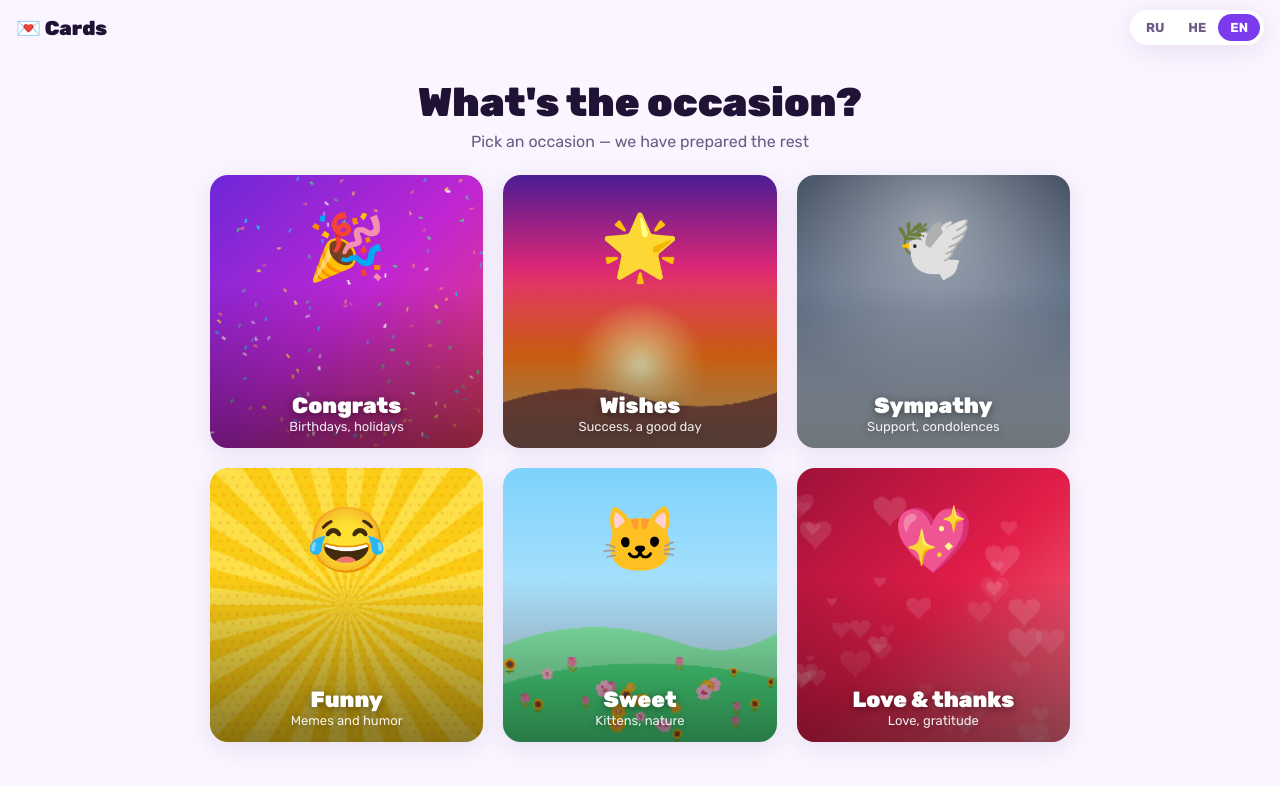
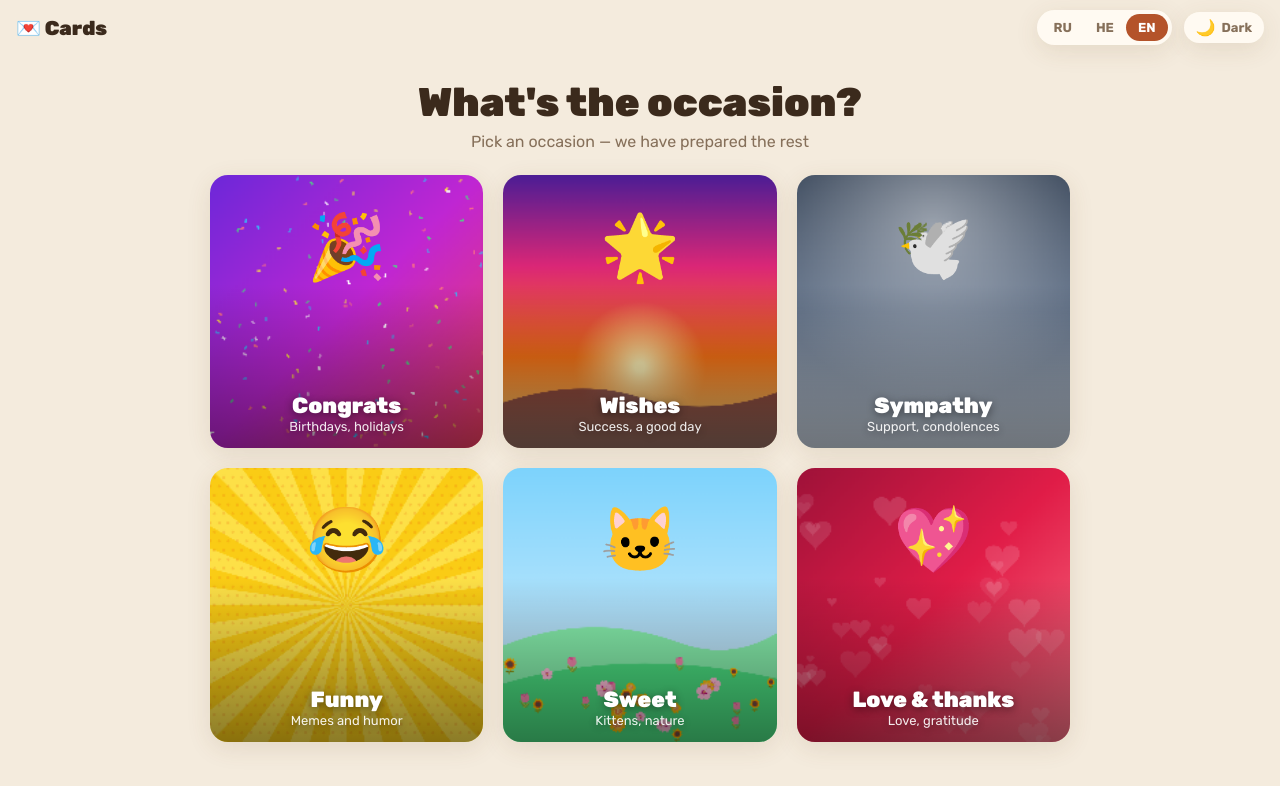
Before and after one commit to adambrook2009-eng/cardmaker, a React (Vite) app: page / in a window 1280 px wide. Shown: the top 786 px of the page. Built offline with nearby package versions, Linux system fonts and the light colour scheme; no server answers.

Commit message:
Theme switch in header: beige or dark interface, remembered, no flash on load

```diff
--- a/index.html
+++ b/index.html
@@ -3,7 +3,15 @@
   <head>
     <meta charset="UTF-8" />
     <meta name="viewport" content="width=device-width, initial-scale=1, viewport-fit=cover" />
-    <meta name="theme-color" content="#7c3aed" />
+    <meta name="theme-color" content="#f4ebdd" />
+    <script>
+      // Тема до загрузки интерфейса — чтобы не мелькала другая
+      try {
+        var th = localStorage.getItem('cardmaker.theme');
+        if (th !== 'beige' && th !== 'dark') th = matchMedia('(prefers-color-scheme: dark)').matches ? 'dark' : 'beige';
+        document.documentElement.dataset.theme = th;
+      } catch (e) {}
+    </script>
     <link rel="manifest" href="./manifest.webmanifest" />
     <link rel="icon" href="./icon.svg" type="image/svg+xml" />
     <link rel="preconnect" href="https://fonts.googleapis.com" />
--- a/src/App.tsx
+++ b/src/App.tsx
@@ -5,6 +5,7 @@ import type { CategoryId } from './types';
 import { CATEGORIES, getCategory } from './data/categories';
 import { PRESETS } from './data/fx';
 import { LanguageSwitcher } from './components/LanguageSwitcher';
+import { ThemeToggle } from './components/ThemeToggle';
 import { CategoryPicker } from './components/CategoryPicker';
 import { Editor } from './components/Editor';
 
@@ -40,6 +41,7 @@ export default function App() {
           </span>
         )}
         <LanguageSwitcher />
+        <ThemeToggle />
       </header>
 
       <main>{card ? <Editor api={api as CardApi} /> : <CategoryPicker onPick={api.start} />}</main>
--- /dev/null
+++ b/src/components/ThemeToggle.tsx
@@ -0,0 +1,41 @@
+import { useEffect, useState } from 'react';
+import { useI18n } from '../i18n/I18nProvider';
+
+export type Theme = 'beige' | 'dark';
+const KEY = 'cardmaker.theme';
+
+/** Текущая тема: сохранённая или как в системе. Её же ставит скрипт в index.html до загрузки. */
+function initialTheme(): Theme {
+  try {
+    const saved = localStorage.getItem(KEY);
+    if (saved === 'beige' || saved === 'dark') return saved;
+  } catch {
+    /* приватный режим */
+  }
+  return window.matchMedia?.('(prefers-color-scheme: dark)').matches ? 'dark' : 'beige';
+}
+
+/** Переключатель «тёмный ↔ бежевый» в шапке. */
+export function ThemeToggle() {
+  const { t } = useI18n();
+  const [theme, setTheme] = useState<Theme>(initialTheme);
+
+  useEffect(() => {
+    document.documentElement.dataset.theme = theme;
+    // цвет строки состояния на телефоне — под тему
+    document.querySelector('meta[name="theme-color"]')?.setAttribute('content', theme === 'dark' ? '#140c22' : '#f4ebdd');
+    try {
+      localStorage.setItem(KEY, theme);
+    } catch {
+      /* не запомним — не страшно */
+    }
+  }, [theme]);
+
+  const next: Theme = theme === 'dark' ? 'beige' : 'dark';
+  return (
+    <button className="theme-toggle" onClick={() => setTheme(next)} title={t.ui.themeSwitch} aria-label={t.ui.themeSwitch}>
+      <span className="theme-icon">{theme === 'dark' ? '☀️' : '🌙'}</span>
+      <span className="theme-label">{next === 'beige' ? t.ui.themeBeige : t.ui.themeDark}</span>
+    </button>
+  );
+}
--- a/src/i18n/strings.ts
+++ b/src/i18n/strings.ts
@@ -48,6 +48,9 @@ interface Dict {
     imageReady: string;
     previewTitle: string;
     edit: string;
+    themeSwitch: string;
+    themeBeige: string;
+    themeDark: string;
     uploadPhotos: string;
     addPhotos: string;
     photosLoading: string;
@@ -168,6 +171,9 @@ const ru: Dict = {
     imageReady: 'Открытка готова!',
     previewTitle: 'Предпросмотр',
     edit: 'Изменить',
+    themeSwitch: 'Сменить цвет интерфейса',
+    themeBeige: 'Бежевый',
+    themeDark: 'Тёмный',
     uploadPhotos: 'Мои фото (можно несколько)',
     addPhotos: 'Добавить ещё фото',
     photosLoading: 'Загружаем фото',
@@ -290,6 +296,9 @@ const he: Dict = {
     imageReady: 'הגלויה מוכנה!',
     previewTitle: 'תצוגה מקדימה',
     edit: 'עריכה',
+    themeSwitch: 'החלפת צבע הממשק',
+    themeBeige: 'בז׳',
+    themeDark: 'כהה',
     uploadPhotos: 'התמונות שלי (אפשר כמה)',
     addPhotos: 'הוספת תמונות',
     photosLoading: 'טוענים תמונות',
@@ -411,6 +420,9 @@ const en: Dict = {
     imageReady: 'Your card is ready!',
     previewTitle: 'Preview',
     edit: 'Edit',
+    themeSwitch: 'Change interface color',
+    themeBeige: 'Beige',
+    themeDark: 'Dark',
     uploadPhotos: 'My photos (several allowed)',
     addPhotos: 'Add more photos',
     photosLoading: 'Loading photos',
--- a/src/styles.css
+++ b/src/styles.css
@@ -1,30 +1,62 @@
 /* Mobile-first. Только логические свойства (inline-start/end), поэтому RTL работает без отдельных стилей. */
-:root {
-  --bg: #faf5ff;
-  --surface: #ffffff;
-  --text: #1f1235;
-  --muted: #6b5b85;
+/* Две темы: бежевая (светлая, тёплая) и тёмная. Выбор — кнопкой в шапке, хранится в data-theme. */
+:root,
+:root[data-theme='beige'] {
+  --bg: #f4ebdd;
+  --surface: #fffaf2;
+  --text: #3b2a1c;
+  --muted: #86705a;
+  --accent: #b4532a;
+  --accent-2: #d98a3d;
+  --border: #e5d5bd;
+  --shadow: 0 6px 24px rgba(110, 72, 30, 0.12);
+  color-scheme: light;
+}
+
+:root[data-theme='dark'] {
+  --bg: #140c22;
+  --surface: #1f1533;
+  --text: #f3ecff;
+  --muted: #b3a3cf;
   --accent: #7c3aed;
   --accent-2: #ec4899;
-  --border: #e9defa;
+  --border: #35284d;
+  --shadow: 0 6px 24px rgba(0, 0, 0, 0.4);
+  color-scheme: dark;
+}
+
+/* Пока тема не выбрана — как в системе */
+@media (prefers-color-scheme: dark) {
+  :root:not([data-theme]) {
+    --bg: #140c22;
+    --surface: #1f1533;
+    --text: #f3ecff;
+    --muted: #b3a3cf;
+    --accent: #7c3aed;
+    --accent-2: #ec4899;
+    --border: #35284d;
+    --shadow: 0 6px 24px rgba(0, 0, 0, 0.4);
+    color-scheme: dark;
+  }
+}
+
+:root {
   --radius: 18px;
-  --shadow: 0 6px 24px rgba(76, 29, 149, 0.1);
   font-family: 'Rubik', system-ui, -apple-system, 'Segoe UI', Arial, sans-serif;
   color: var(--text);
   background: var(--bg);
   -webkit-tap-highlight-color: transparent;
 }
+body { transition: background-color 0.25s, color 0.25s; }
 
-@media (prefers-color-scheme: dark) {
-  :root {
-    --bg: #140c22;
-    --surface: #1f1533;
-    --text: #f3ecff;
-    --muted: #b3a3cf;
-    --border: #35284d;
-    --shadow: 0 6px 24px rgba(0, 0, 0, 0.4);
-  }
+.theme-toggle {
+  display: flex; align-items: center; gap: 6px;
+  padding: 6px 12px; border-radius: 999px;
+  background: var(--surface); box-shadow: var(--shadow);
+  font-weight: 700; font-size: 13px; color: var(--muted);
 }
+.theme-toggle .theme-icon { font-size: 16px; }
+@media (max-width: 420px) { .theme-toggle .theme-label { display: none; } }
 
 * { box-sizing: border-box; }
 body { margin: 0; min-height: 100dvh; background: var(--bg); }
```
